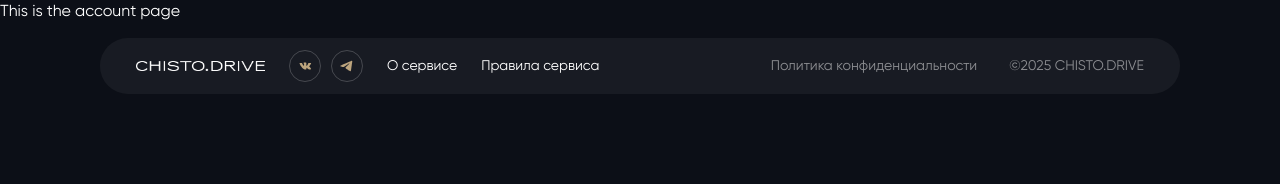
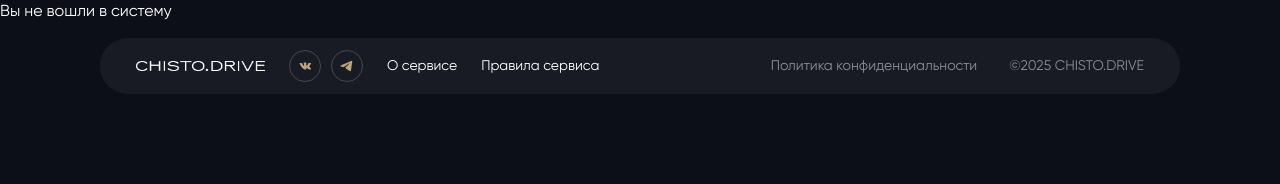
Before and after one commit to xmaveneth/chistodrive-front, a React (Vite) app: page /account in a window 1280 px wide. Shown: the top 184 px of the page. Built offline with nearby package versions, Linux system fonts and the light colour scheme; no server answers.

Commit message:
add checking user functionality

```diff
--- a/src/components/forms/TextField.tsx
+++ b/src/components/forms/TextField.tsx
@@ -8,7 +8,6 @@ type TextFieldProps = {
     placeholder?: string;
     error?: string;
     shouldFocus?: boolean;
-    // Register props from useForm
     registration: React.ComponentProps<'input'>;
 };
 
--- /dev/null
+++ b/src/lib/hooks/useCurrentUser.tsx
@@ -0,0 +1,12 @@
+import { useQuery } from '@tanstack/react-query';
+import { getCurrentUser } from '@/services/api/auth';
+
+export const useCurrentUser = () => {
+    return useQuery({
+        queryKey: ['current-user'],
+        queryFn: getCurrentUser,
+        staleTime: 1000 * 60 * 5,
+        refetchOnWindowFocus: false,
+        retry: false,
+    });
+};
--- a/src/pages/account.tsx
+++ b/src/pages/account.tsx
@@ -1,4 +1,10 @@
+import { useCurrentUser } from '@/lib/hooks/useCurrentUser';
 
 export default function Account() {
-    return 'This is the account page';
+    const { data: user, isLoading, isError } = useCurrentUser();
+
+    if (isLoading) return <p>Загрузка...</p>;
+    if (isError || !user) return <p>Вы не вошли в систему</p>;
+
+    return <p>Здравствуйте, {user.name}</p>;
 }
--- a/src/services/api/auth.ts
+++ b/src/services/api/auth.ts
@@ -36,3 +36,13 @@ export const signupUser = async ({
 
     return response.data;
 };
+
+type CurrentUserResponse = {
+    name: string;
+    telephone: string;
+};
+
+export const getCurrentUser = async (): Promise<CurrentUserResponse> => {
+    const response = await axiosInstance.get('/api/profile/me');
+    return response.data;
+};
```
